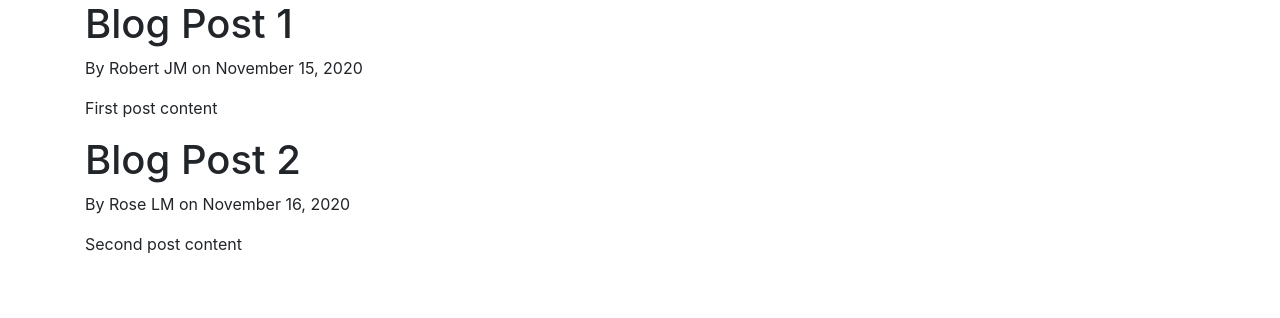
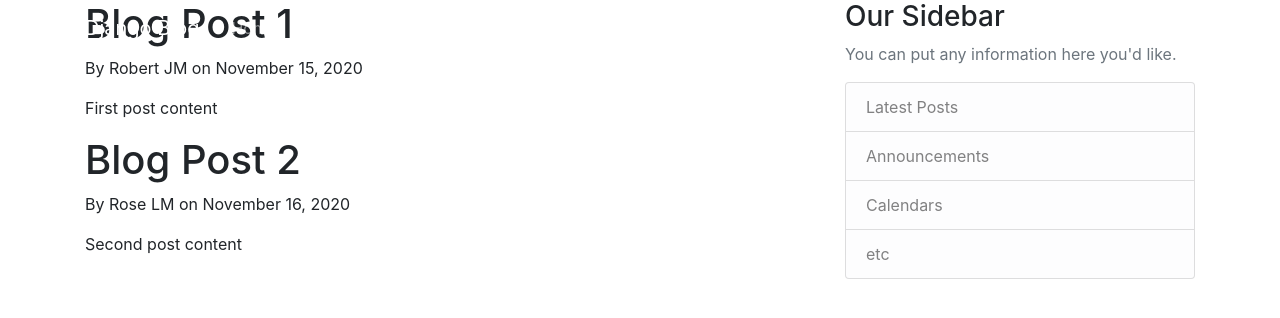
Before and after one commit to rjm3q/Website, a Django app: page /blog/ in a window 1280 px wide. Shown: the top 318 px of the page. Run offline with Django 3.2, Linux system fonts and the light colour scheme.

Commit message:
added css file

```diff
--- a/blog/templates/blog/base.html
+++ b/blog/templates/blog/base.html
@@ -1,4 +1,5 @@
 <!--This doc is the base template for the other webpages to draw from-->
+{% load static %}
 <!DOCTYPE html>
 <html lang="en">
 <head>
@@ -8,9 +9,8 @@
 
      <!-- Bootstrap CSS -->
      <link rel="stylesheet" href="https://cdn.jsdelivr.net/npm/bootstrap@4.5.3/dist/css/bootstrap.min.css" integrity="sha384-TX8t27EcRE3e/ihU7zmQxVncDAy5uIKz4rEkgIXeMed4M0jlfIDPvg6uqKI2xXr2" crossorigin="anonymous">
-    <meta charset="UTF-8">
-    <meta name="viewport" content="width=device-width, initial-scale=1.0">
-
+     <!--Separate Style sheet for further customization-->
+     <link rel="stylesheet" type="text/css" href="blog\static\blog\main.css">
     {% if title %}
         <title>Django Blog - {{ title }} </title>
     {% else %}
@@ -19,13 +19,52 @@
 
 </head>
 <body>
+    <header class="site-header">
+        <nav class="navbar navbar-expand-md navbar-dark bg-steel fixed-top">
           <div class="container">
+            <a class="navbar-brand mr-4" href="/">Django Blog</a>
+            <button class="navbar-toggler" type="button" data-toggle="collapse" data-target="#navbarToggle" aria-controls="navbarToggle" aria-expanded="false" aria-label="Toggle navigation">
+            <span class="navbar-toggler-icon"></span>
+            </button>
+            <div class="collapse navbar-collapse" id="navbarToggle">
+              <div class="navbar-nav mr-auto">
+                <a class="nav-item nav-link" href="/">Home</a>
+                <a class="nav-item nav-link" href="/about">About</a>
+              </div>
+              <!-- Navbar Right Side -->
+              <div class="navbar-nav">
+                <a class="nav-item nav-link" href="#">Login</a>
+                <a class="nav-item nav-link" href="#">Register</a>
+              </div>
+            </div>
+          </div>
+        </nav>
+      </header>
     <!--This will act as section other templates can override -->
+    <main role="main" class="container">
+        <div class="row">
+          <div class="col-md-8">
             {% block content %}{% endblock %}
           </div>
+          <div class="col-md-4">
+            <div class="content-section">
+              <h3>Our Sidebar</h3>
+              <p class='text-muted'>You can put any information here you'd like.
+                <ul class="list-group">
+                  <li class="list-group-item list-group-item-light">Latest Posts</li>
+                  <li class="list-group-item list-group-item-light">Announcements</li>
+                  <li class="list-group-item list-group-item-light">Calendars</li>
+                  <li class="list-group-item list-group-item-light">etc</li>
+                </ul>
+              </p>
+            </div>
+          </div>
+        </div>
+      </main>
     <!--BootStrap Style-->
+    <!-- Option 1: jQuery and Bootstrap Bundle (includes Popper) -->
     <script src="https://code.jquery.com/jquery-3.5.1.slim.min.js" integrity="sha384-DfXdz2htPH0lsSSs5nCTpuj/zy4C+OGpamoFVy38MVBnE+IbbVYUew+OrCXaRkfj" crossorigin="anonymous"></script>
-    <script src="https://cdn.jsdelivr.net/npm/bootstrap@4.5.3/dist/js/bootstrap.bundle.min.js" integrity="sha384-ho+j7jyWK8fNQe+A12Hb8AhRq26LrZ/JpcUGGOn+Y7RsweNrtN/tE3MoK7ZeZDyx" crossorigin="anonymous"></script>
-
+    <script src="https://cdn.jsdelivr.net/npm/popper.js@1.16.1/dist/umd/popper.min.js" integrity="sha384-9/reFTGAW83EW2RDu2S0VKaIzap3H66lZH81PoYlFhbGU+6BZp6G7niu735Sk7lN" crossorigin="anonymous"></script>
+    <script src="https://cdn.jsdelivr.net/npm/bootstrap@4.5.3/dist/js/bootstrap.min.js" integrity="sha384-w1Q4orYjBQndcko6MimVbzY0tgp4pWB4lZ7lr30WKz0vr/aWKhXdBNmNb5D92v7s" crossorigin="anonymous"></script>
 </body>
 </html>
```
Also changed, not shown: blog/static/blog/main.css (added, +84 -0 lines), blog/templates/blog/blog/static/blog/main.css (added), 1 other file. Lines whose indentation alone changed are shown as unchanged.
